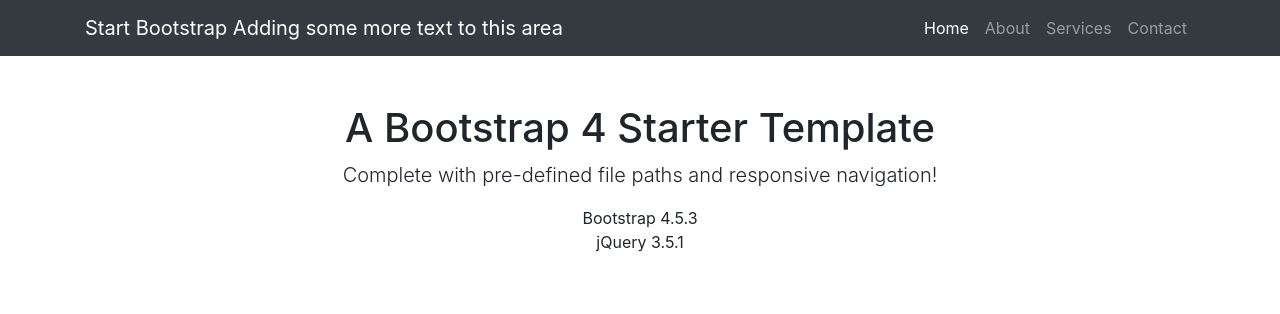
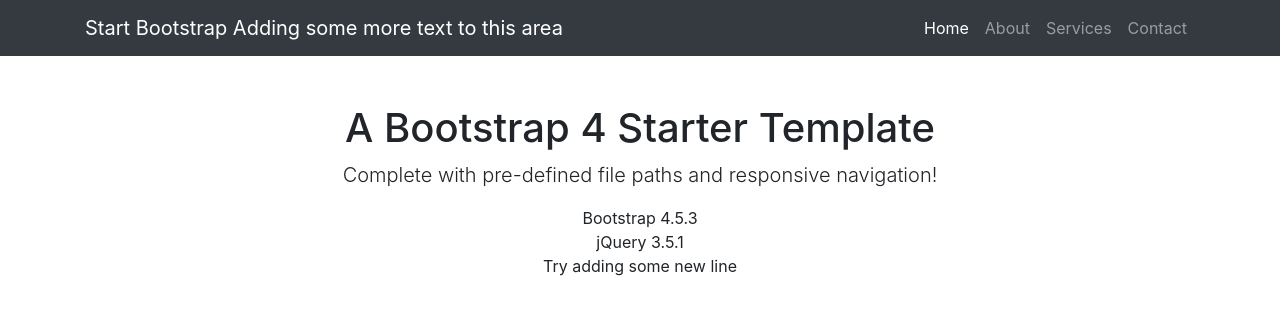
Before and after one commit to H-I-S-Vietnam/github-examples, a website: page index.html in a window 1280 px wide. Drawn offline with Linux system fonts and the light colour scheme.

Commit message:
Update new line
update new line for testing

```diff
--- a/index.html
+++ b/index.html
@@ -70,6 +70,7 @@
                 <ul class="list-unstyled">
                     <li>Bootstrap 4.5.3</li>
                     <li>jQuery 3.5.1</li>
+                    <li>Try adding some new line</li>
                 </ul>
             </div>
         </div>
```
